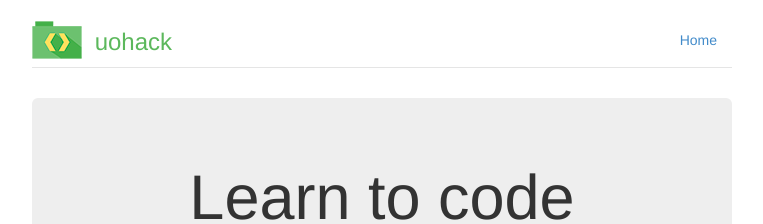
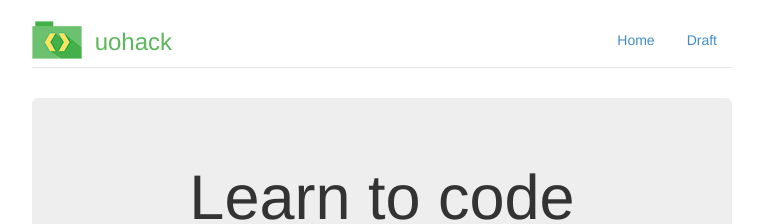
Before and after one commit to uohack/uohack.github.io, a Jekyll site: the page built from index.html, in a window 1280 px wide. Shown: the top 224 px of the page, without its empty margins (258-1021 px from the left). Built offline with Jekyll 4.4.1, drawn with Linux system fonts in a browser that asks for light colours.

Commit message:
Update default.html

```diff
--- a/_layouts/default.html
+++ b/_layouts/default.html
@@ -17,6 +17,7 @@
       <div class="header">
         <ul class="nav nav-pills pull-right">
           <li><a href="/">Home</a></li>
+          <li><a href="http://draft.uohack.com">Draft</a></li>
         </ul>
 
           <h3 class="text-muted"><a href="/">
```
